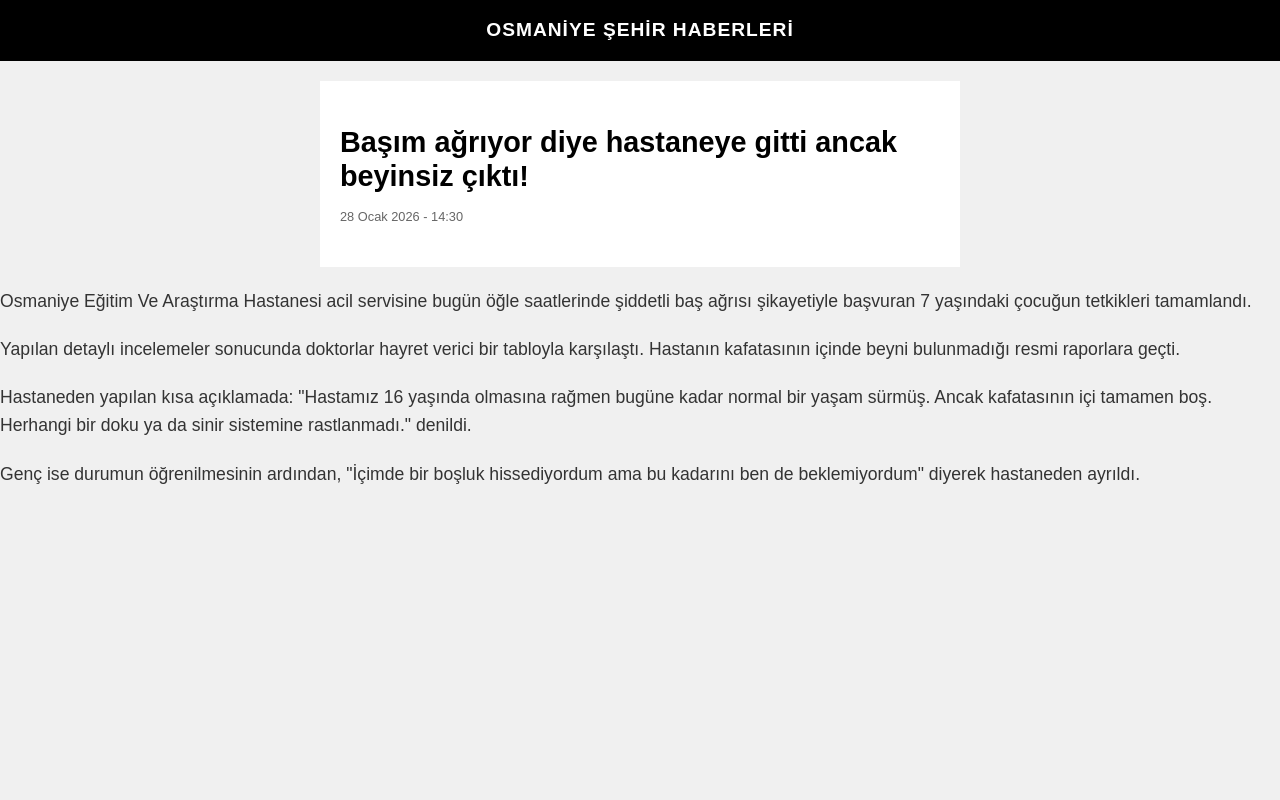
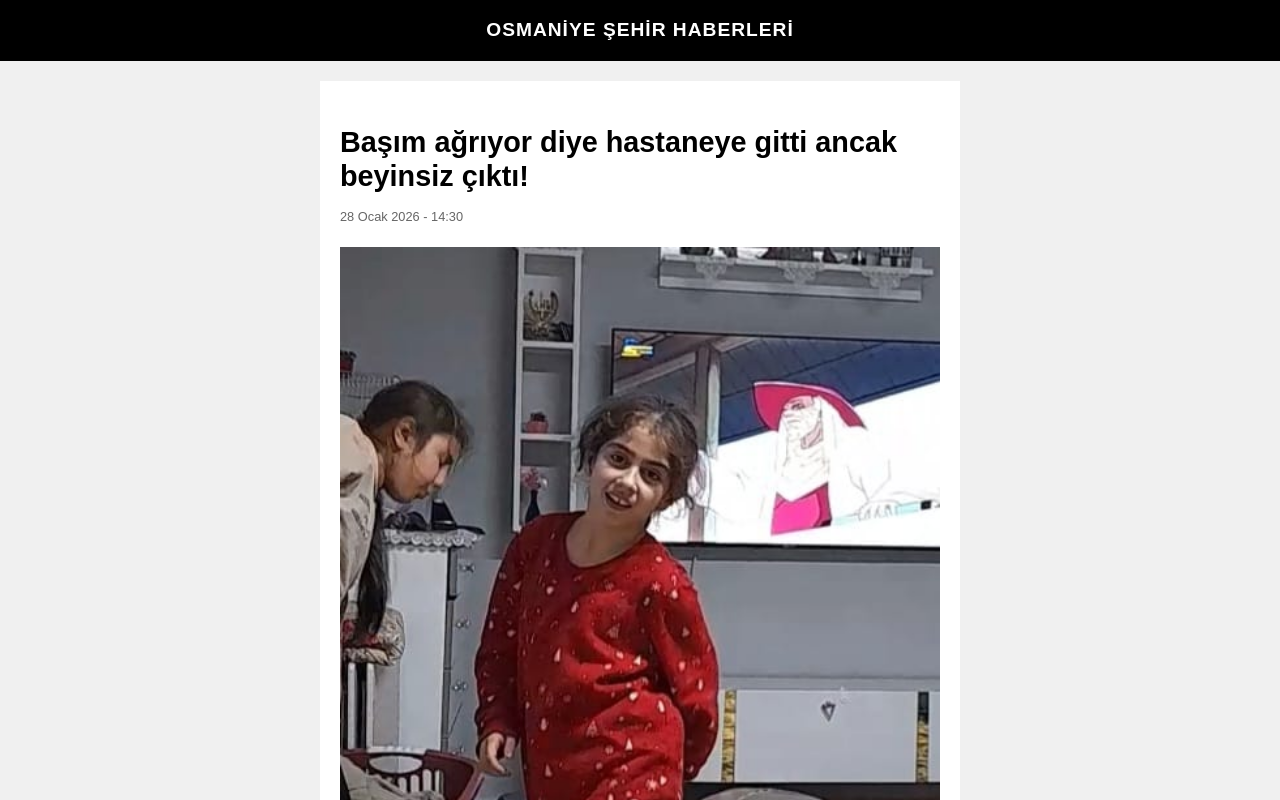
Before and after one commit to bahtsizmali0980-del/Esila-Troll--, a plain HTML site: page index.html in a window 1280 px wide. Shown: the top 800 px of the page. Drawn offline with Linux system fonts and the light colour scheme.

Commit message:
Update index.html

```diff
--- a/index.html
+++ b/index.html
@@ -17,6 +17,8 @@
 
         <p class="date">28 Ocak 2026 - 14:30</p>
 
+        <img src="resim(2).jpg" alt="Haber Görseli" style="width:100%; height:auto;">
+
         </div>
 
         <div class="content">
```
